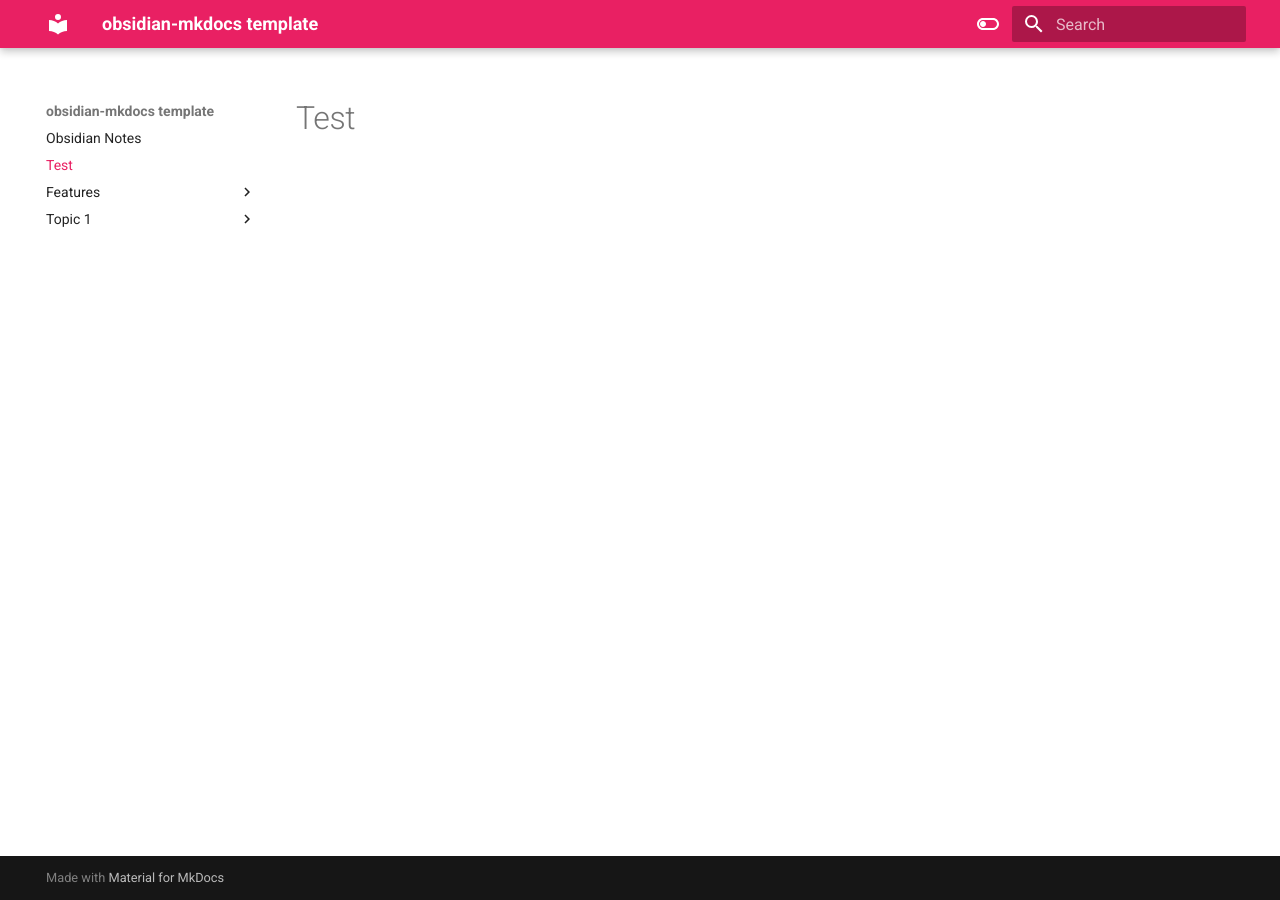
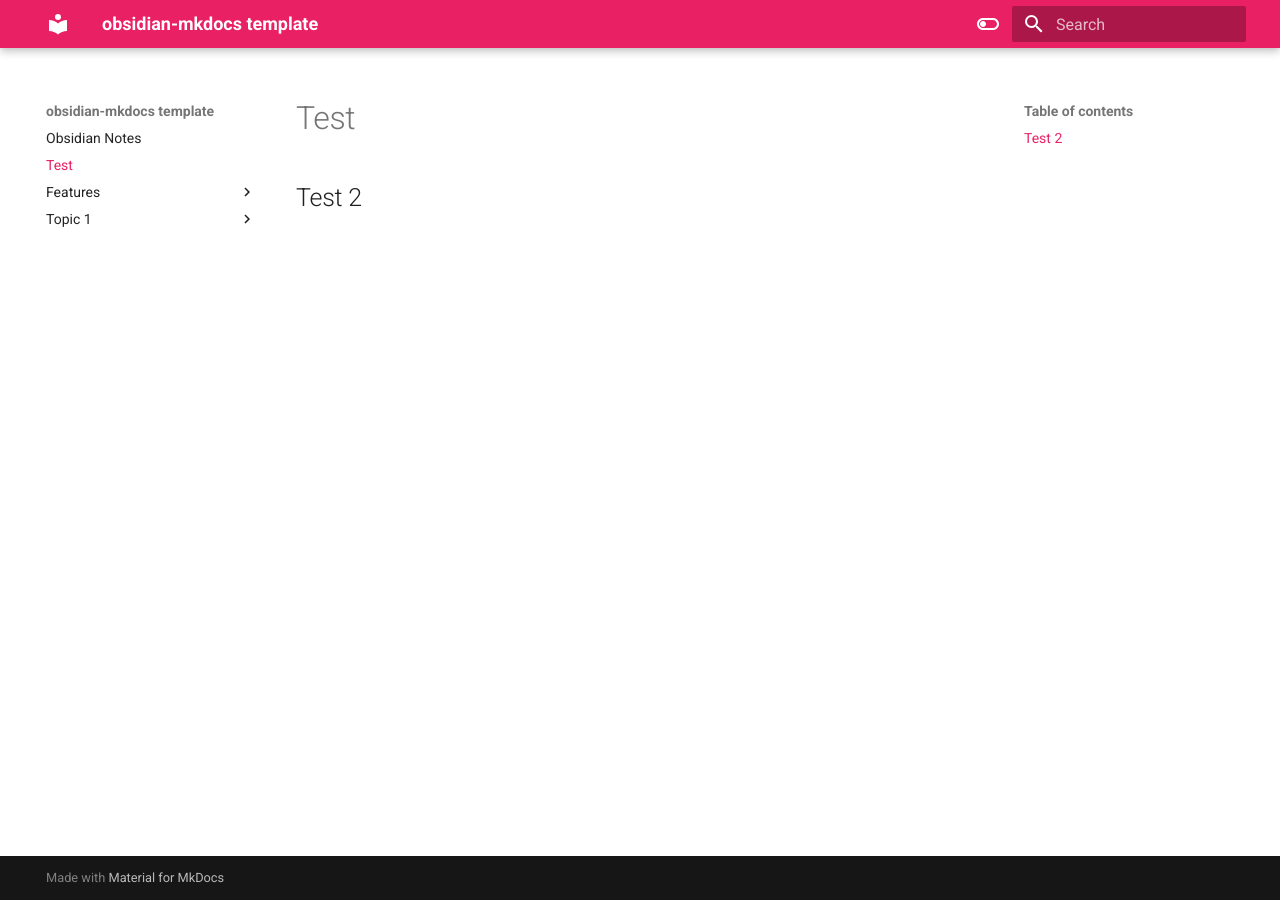
Before and after one commit to liamfrazer/frz.dev, an MkDocs documentation site: the page built from docs/HomePage.md, in a window 1280 px wide. Built offline with MkDocs 1.6.1 and Material for MkDocs 9.7.7, drawn with Linux system fonts in a browser that asks for light colours.

```diff
--- a/docs/HomePage.md
+++ b/docs/HomePage.md
@@ -1 +1,3 @@
 # Test
+
+## Test 2
```
Also changed, not shown: 1 other file.
